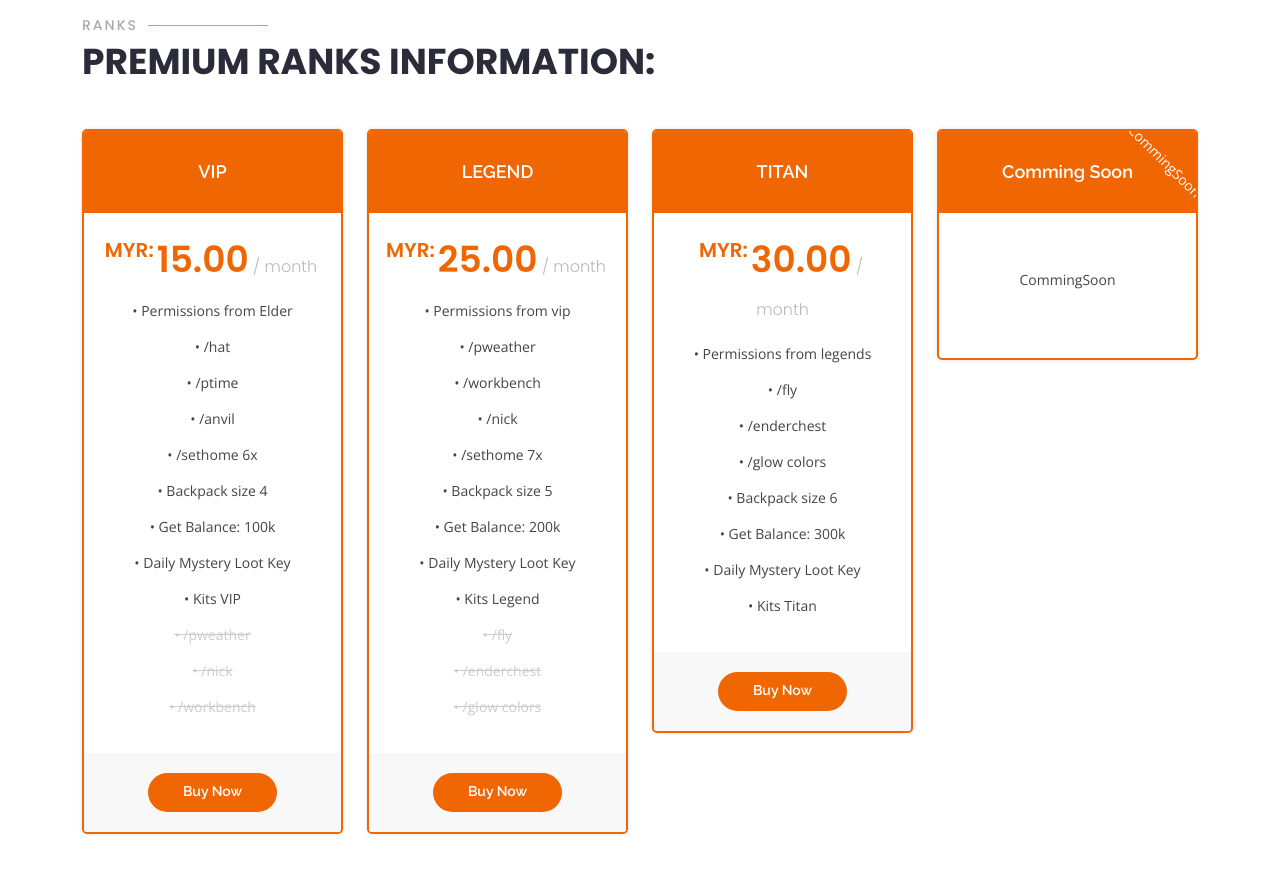
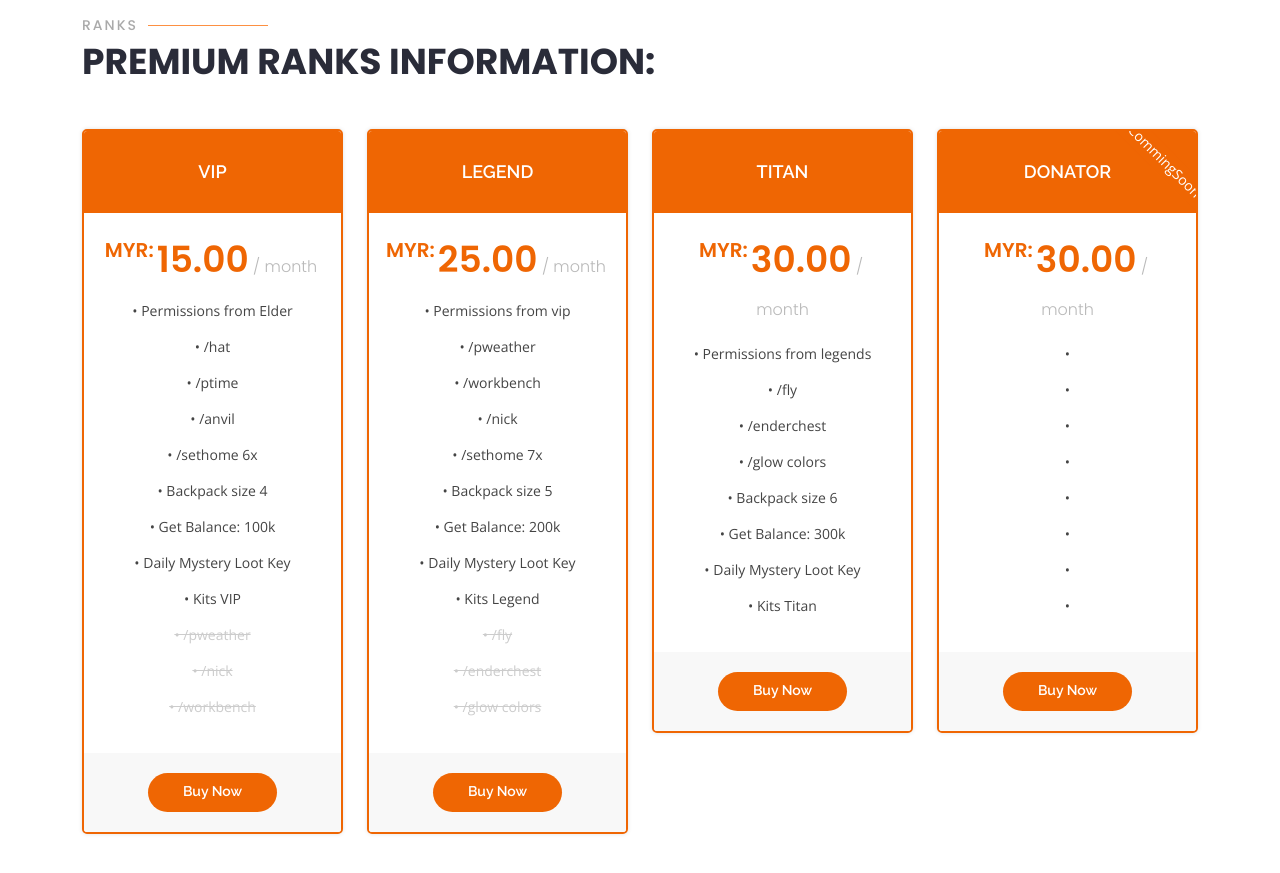
Before and after one commit to Raikhan12/Selecao, a plain HTML site: page index.html in a window 1280 px wide. Shown: the part 4800-5673 px from the top of the page. Drawn offline with nearby package versions, Linux system fonts and the light colour scheme.

Commit message:
Update index.html

```diff
--- a/index.html
+++ b/index.html
@@ -666,15 +666,20 @@
           <div class="col-lg-3 col-md-6 mt-4 mt-md-0">
             <div class="box featured" data-aos="zoom-in" data-aos-delay="100">
               <span class="advanced">CommingSoon</span>
-              <h3>Comming Soon</h3>
-              <h4><sup></sup><span>  </span></h4>
+               <h3>DONATOR</h3>
+              <h4><sup>MYR:</sup>30.00<span> / month</span></h4>
               <ul>
-                <li></li>
-                <li></li>
-                <li>CommingSoon</li>
-                <li></li>
-                <li</li>
+                <li>• </li>
+                <li>• </li>
+                <li>• </li>
+                <li>• </li>
+                <li>• </li>
+                <li>• </li>
+                <li>• </li>
+                <li>• </li>
               </ul>
+              <div class="btn-wrap">
+                <a href="#" class="btn-buy">Buy Now</a>
               </div>
             </div>
           </div>
```
